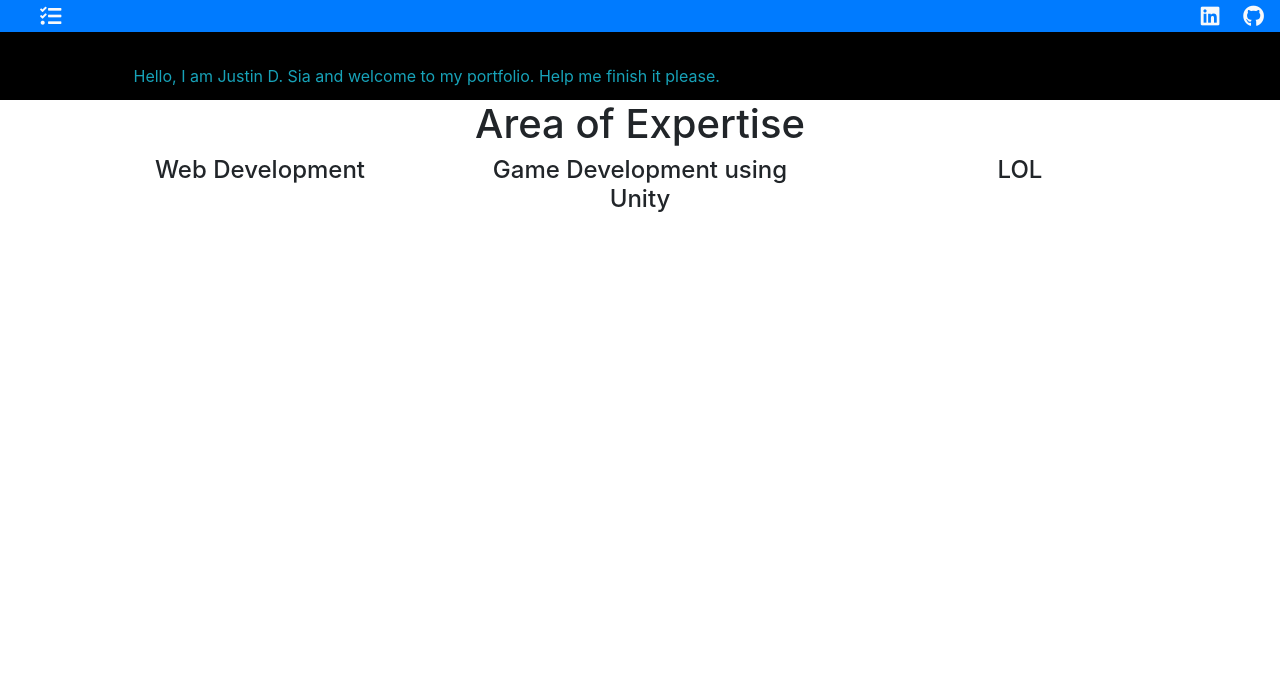
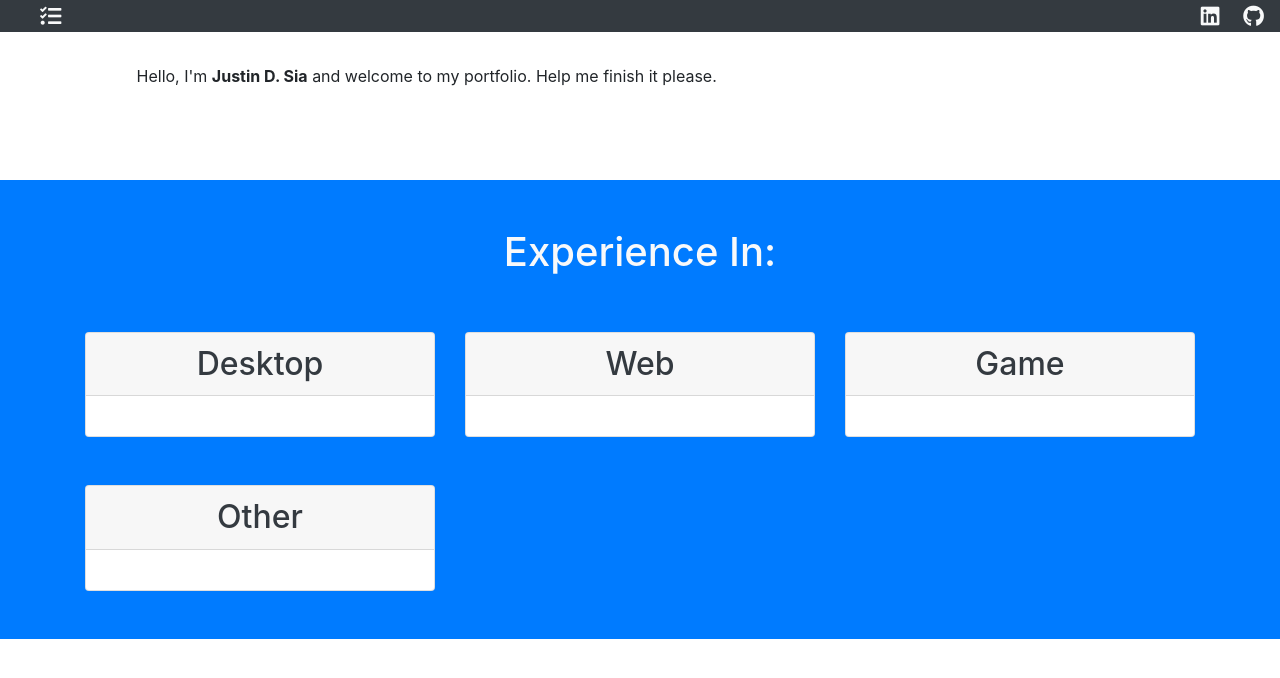
Before and after one commit to JustinSia/JustinSia.github.io, a plain HTML site: page index.html in a window 1280 px wide. Drawn offline with nearby package versions, Linux system fonts and the light colour scheme.

Commit message:
Cards In 'Experience'

```diff
--- a/index.html
+++ b/index.html
@@ -7,7 +7,8 @@
 <link rel="stylesheet" href="index.css">
 </head>
 <body>
-  <nav class = "navbar d-flex justify-context-between navbar-info bg-primary fixed-top">
+  <!--NAVBAR-->
+  <nav class = "navbar d-flex justify-context-between navbar-info bg-dark fixed-top">
     <div class="d-flex justify-content-start">
       <a class="ml-4 text-light" href="#">
         <i class ="fa fa-tasks fa-lg">
@@ -17,35 +18,57 @@
     <div class="text-light d-flex justify-content-center">
 
       <a class="ml-4 text-light" href="#">
-        <i class ="fab fa-linkedin fa-lg">
+        <i class ="fab fa-linkedin fa-lg" data-toggle= "tooltip" title="LinkedIn">
         </i>
       </a>
 
       <a class="ml-4 text-light" href="#">
-        <i class ="fab fa-github fa-lg">
+        <i class ="fab fa-github fa-lg" data-toggle= "tooltip" title="GitHub">
         </i>
       </a>
     </div>
   </nav>
 
-  <section class="panel panel-default" style="text-align: center; padding-top:40px; height: 100px; background-color: black ">
-    <div class="col-8 my-4 text-monospace-info text-info">
-      <p>Hello, I am Justin D. Sia and welcome to my portfolio. Help me finish it please.</p>
+<!--Description-->
+  <section class="panel panel-default" style="text-align: center; padding-top:40px; height: 180px;">
+    <div class="col-8 my-4 text-monospace-info ">
+      <p>Hello, I'm <b>Justin D. Sia</b> and welcome to my portfolio. Help me finish it please.</p>
     </div>
   </section>
 
-  <section>
-    <div class="container text-center">
-      <h1>Area of Expertise</h1>
+<!--Description-->
+  <section class="container-fluid bg-primary py-5 text-center">
+    <div class="container text-center text-light">
+      <h1>Experience In:</h1>
       <div class="row">
-        <div class="col-sm-4 text-center bg-white" style="height: 35vh;">
-          <h4>Web Development</h4>
+        <div class="col-sm-12 col-md-4 mt-5">
+          <!-- <i class ="fas fa-terminal fa-lg" data-toggle= "tooltip"></i> -->
+          <div class="card">
+            <h2 class="card-header text-center text-dark">Desktop</h2>
+            <div class="card-body">
+            </div>
+          </div>
         </div>
-        <div class="col-sm-4 text-center bg-white" style="height: 35vh;">
-          <h4>Game Development using Unity</h4>
+        <div class="col-sm-12 col-md-4 mt-5">
+          <div class="card">
+            <h2 class="card-header text-center text-dark">Web</h2>
+            <div class="card-body">
+            </div>
+          </div>
         </div>
-        <div class="col-sm-4 text-center bg-white" style="height: 35vh;">
-          <h4>LOL</h4>
+        <div class="col-sm-12 col-md-4 mt-5">
+         <div class="card">
+            <h2 class="card-header text-center text-dark">Game</h2>
+            <div class="card-body">
+            </div>
+          </div>
+        </div>
+        <div class="col-sm-12 col-md-4 mt-5">
+         <div class="card">
+            <h2 class="card-header text-center text-dark">Other</h2>
+            <div class="card-body">
+            </div>
+          </div>
         </div>
       </div>
     </div>
```
